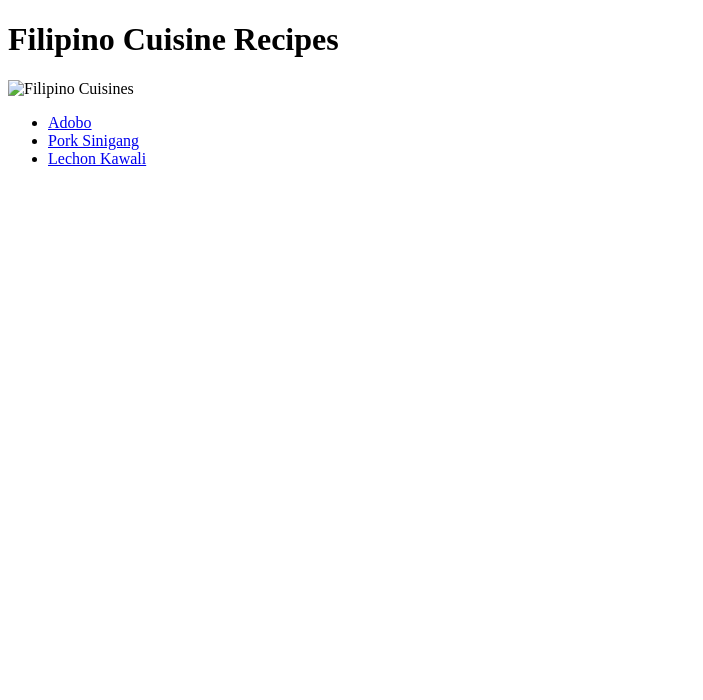
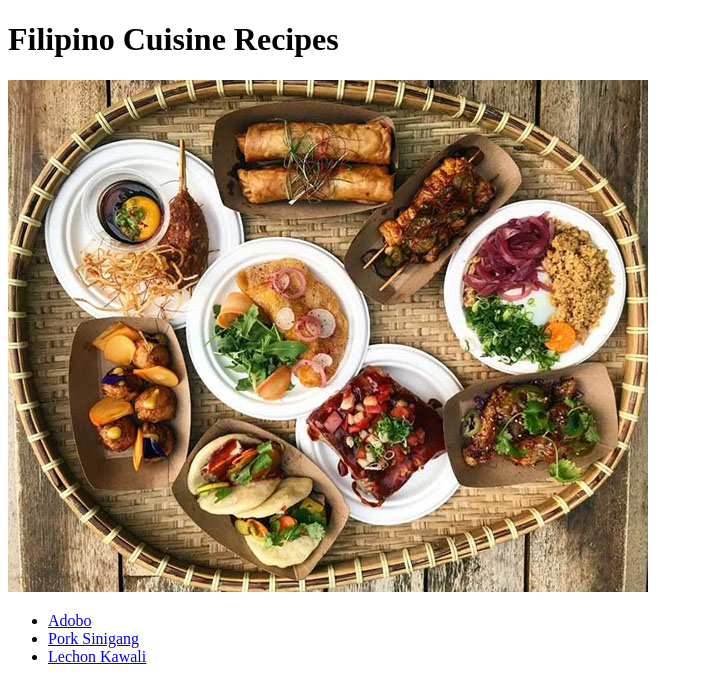
Before and after one commit to caytejohn/odin-recipes, a plain HTML site: page index.html in a window 1280 px wide. Shown: the whole page, without its empty margins (0-703 px from the left). Drawn offline with Linux system fonts and the light colour scheme.

Commit message:
Fixed source image

```diff
--- a/index.html
+++ b/index.html
@@ -8,7 +8,7 @@
 
   <body>
     <h1>Filipino Cuisine Recipes</h1>
-    <img src="./img/filipino-cuisene.jpg" alt="Filipino Cuisines">
+    <img src="./img/filipino-cuisine.jpg" alt="Filipino Cuisines">
     <ul>
       <li><a href="#">Adobo</a></li>
       <li><a href="#">Pork Sinigang</a></li>
```
